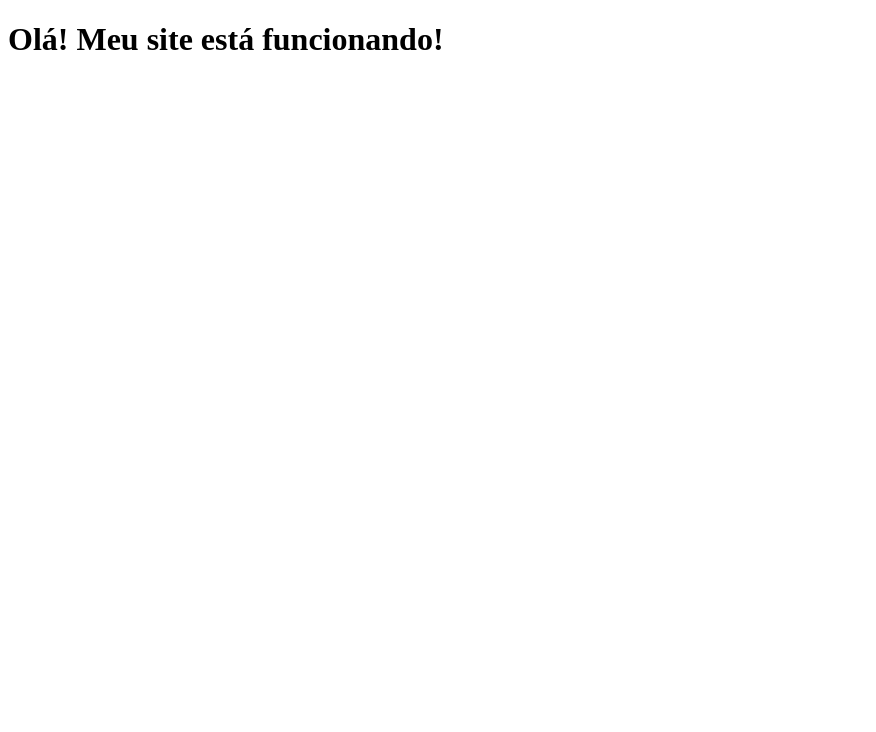
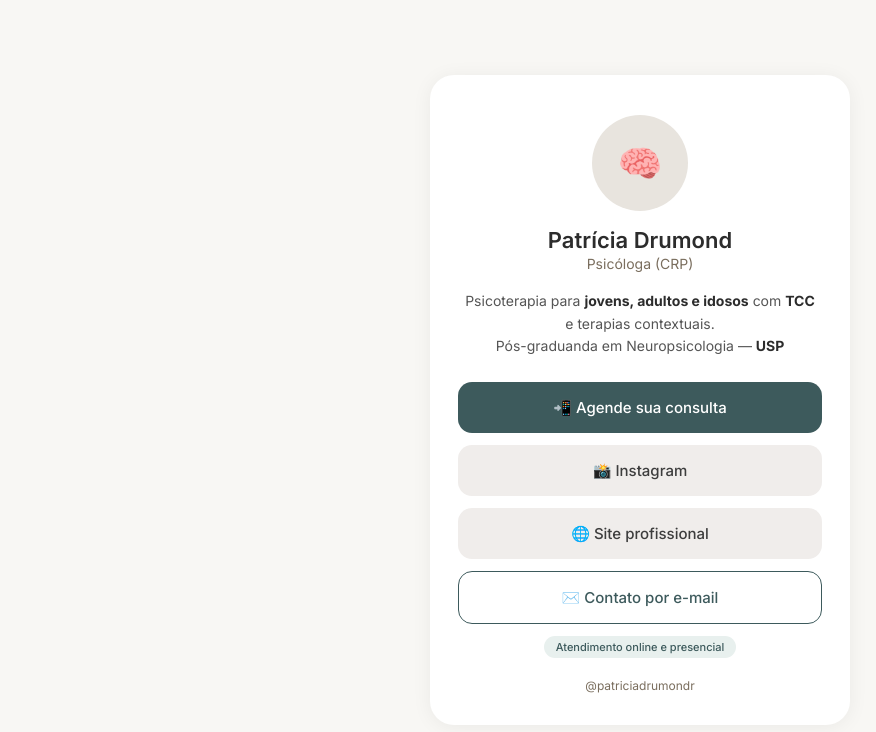
Before and after one commit to patriciadrumondpsi/patriciadrumondpsi.github.io, a plain HTML site: page index.html in a window 1280 px wide. Shown: the whole page, without its empty margins (0-876 px from the left). Drawn offline with Linux system fonts and the light colour scheme.

Commit message:
Update index.html

```diff
--- a/index.html
+++ b/index.html
@@ -1,11 +1,90 @@
 
 <!DOCTYPE html>
-<html lang="pt-br">
+<html lang="pt-BR">
 <head>
-    <meta charset="UTF-8">
-    <title>Meu Site</title>
+    <meta charset="UTF-8" />
+    <meta name="viewport" content="width=device-width, initial-scale=1.0" />
+    <title>Patrícia Drumond | Psicóloga</title>
+    <link rel="preconnect" href="https://fonts.googleapis.com" />
+    <link href="https://fonts.googleapis.com/css2?family=Inter:wght@300;400;500;600;700&display=swap" rel="stylesheet" />
+    <style>
+        * { margin: 0; padding: 0; box-sizing: border-box; }
+        body {
+            font-family: 'Inter', -apple-system, sans-serif;
+            background: #f8f7f4;
+            min-height: 100vh;
+            display: flex;
+            align-items: center;
+            justify-content: center;
+            padding: 24px;
+        }
+        .card {
+            max-width: 420px; width: 100%;
+            background: #fff;
+            border-radius: 24px;
+            padding: 40px 28px 32px;
+            box-shadow: 0 2px 20px rgba(0,0,0,0.06);
+            text-align: center;
+        }
+        .avatar {
+            width: 96px; height: 96px;
+            border-radius: 50%;
+            background: #e8e4de;
+            margin: 0 auto 16px;
+            display: flex;
+            align-items: center;
+            justify-content: center;
+            font-size: 36px;
+            color: #6b5e50;
+        }
+        h1 { font-size: 22px; font-weight: 600; color: #2c2c2c; }
+        .subtitle { font-size: 14px; color: #7a6e5e; margin-top: 2px; }
+        .bio {
+            font-size: 14px; color: #555; line-height: 1.6;
+            margin: 18px 0 24px; padding: 0 4px;
+        }
+        .bio strong { color: #2c2c2c; }
+        .links { display: flex; flex-direction: column; gap: 12px; }
+        .link-btn {
+            display: flex; align-items: center; justify-content: center;
+            gap: 10px; padding: 16px 20px; border-radius: 14px;
+            text-decoration: none; font-size: 15px; font-weight: 500;
+            transition: all 0.2s ease;
+        }
+        .link-btn:hover { transform: translateY(-1px); box-shadow: 0 4px 12px rgba(0,0,0,0.08); }
+        .link-btn.primary { background: #3d5a5c; color: #fff; }
+        .link-btn.primary:hover { background: #334b4d; }
+        .link-btn.secondary { background: #f0edeb; color: #3d3d3d; }
+        .link-btn.secondary:hover { background: #e6e2dd; }
+        .link-btn.outline { background: transparent; color: #3d5a5c; border: 1.5px solid #3d5a5c; }
+        .link-btn.outline:hover { background: #f5f8f7; }
+        .badge {
+            display: inline-block; background: #e8f0ee; color: #3d5a5c;
+            font-size: 11px; font-weight: 500; padding: 4px 12px;
+            border-radius: 20px; margin-top: 12px;
+        }
+        .footer { font-size: 12px; color: #aaa; margin-top: 20px; }
+        .footer a { color: #7a6e5e; text-decoration: none; }
+    </style>
 </head>
 <body>
-    <h1>Olá! Meu site está funcionando!</h1>
+<div class="card">
+    <div class="avatar">🧠</div>
+    <h1>Patrícia Drumond</h1>
+    <p class="subtitle">Psicóloga (CRP)</p>
+    <p class="bio">
+        Psicoterapia para <strong>jovens, adultos e idosos</strong> com
+        <strong>TCC</strong> e terapias contextuais.<br />
+        Pós-graduanda em Neuropsicologia — <strong>USP</strong>
+    </p>
+    <div class="links">
+        <a href="https://wa.me/5511992708686" target="_blank" class="link-btn primary">📲 Agende sua consulta</a>
+        <a href="https://www.instagram.com/patriciadrumondr/" target="_blank" class="link-btn secondary">📸 Instagram</a>
+        <a href="http://www.patriciadrumondpsi.com.br/" target="_blank" class="link-btn secondary">🌐 Site profissional</a>
+        <a href="mailto:patriciadrumondpsi@gmail.com" class="link-btn outline">✉️ Contato por e-mail</a>
+    </div>
+    <div class="badge">Atendimento online e presencial</div>
+    <div class="footer"><a href="https://www.instagram.com/patriciadrumondr/">@patriciadrumondr</a></div>
+</div>
 </body>
 </html>
```
